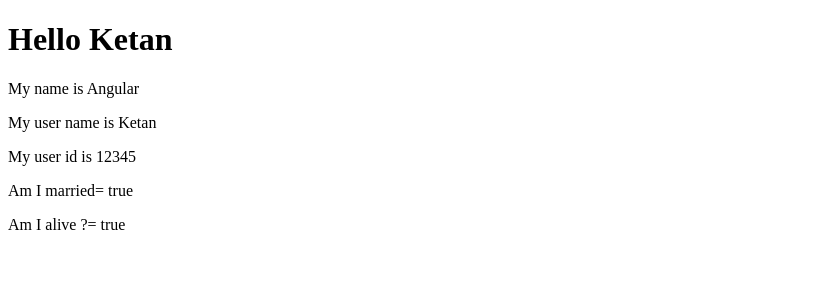
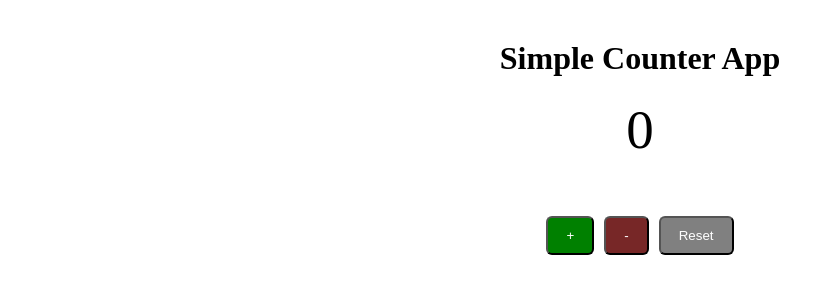
Before and after one commit to BigHero1997/Ketan-Angular, an Angular app: page / in a window 1280 px wide. Shown: the top 300 px of the page, without its empty margins (0-834 px from the left). Built offline with nearby package versions, Linux system fonts and the light colour scheme.

Commit message:
counter app created

```diff
--- a/src/app/app.css
+++ b/src/app/app.css
@@ -0,0 +1,37 @@
+button {
+  padding: 10px 18px;
+  color: white ;
+  border-radius: 6px;
+  cursor: pointer   ;
+
+}
+
+.button-group {
+   display: flex;
+   gap: 10px;
+   justify-content: center;
+}
+
+.add-btn{
+    background: green;
+}
+
+.sub-btn{
+    background: rgb(119, 39, 39);
+}
+
+.reset-btn{
+    background: gray;
+}
+
+
+h1 {
+    text-align: center;
+    margin-top: 40px;
+}
+
+.count-number {
+    font-size: 55px;
+    margin-top: 20px;
+    text-align: center;
+}
--- a/src/app/app.html
+++ b/src/app/app.html
@@ -1,6 +1,25 @@
-<h1>Hello Ketan</h1>
+<!-- <h1>Hello Ketan</h1>
 <p>My name is {{ name }}</p>
 <p>My user name is {{ userName }}</p>
 <p>My user id is {{ userId }}</p>
 <p>Am I married=  {{ isMarried }}</p>
-<p>Am I alive ?=  {{ isAlive }}</p>
+<p>Am I alive ?=  {{ isAlive }}</p> -->
+
+<h1>Simple Counter App</h1>
+
+<p class="count-number">{{ counter }}</p>
+
+<div class="button-group">
+    <!-- <button (click)="handleAdd()" class="add-btn">+</button>
+    <button (click)="handleSubtract()" class="sub-btn">-</button>
+    <button (click)="handleReset()" class="reset-btn">Reset</button> -->
+
+<button (click)="handle('plus')" class="add-btn">+</button>
+<button (click)="handle('minus')" class="sub-btn">-</button>
+<button (click)="handle('reset')" class="reset-btn">Reset</button>
+
+
+
+
+
+</div>
--- a/src/app/app.ts
+++ b/src/app/app.ts
@@ -8,10 +8,49 @@
   styleUrl: './app.css'
 })
 export class App {
-  protected readonly title = signal('angular-tutorial');
-  name = 'Angular';
-  userName = 'Ketan';
-  userId = 12345;
-  isMarried = true;
-  isAlive = true;
+  // protected readonly title = signal('angular-tutorial');
+  // name = 'Angular';
+  // userName = 'Ketan';
+  // userId = 12345;
+  // isMarried = true;
+  // isAlive = true;
+
+
+
+
+
+counter: number = 0;
+
+
+// handleAdd() {
+//   this.counter++;
+
+// }
+
+// handleSubtract() {
+//   if(this.counter > 0) {
+//     this.counter--;
+//   }
+// }
+
+// handleReset() {
+//   this.counter = 0;
+// }
+
+
+handle(value: string) {
+  if(value === 'plus') {
+    this.counter++;
+  }
+  else if(value === 'minus') {
+    if(this.counter > 0) {
+      this.counter--;
+    }
+  }
+  else{
+    this.counter = 0;
+  }
+
 }
+
+}
```
